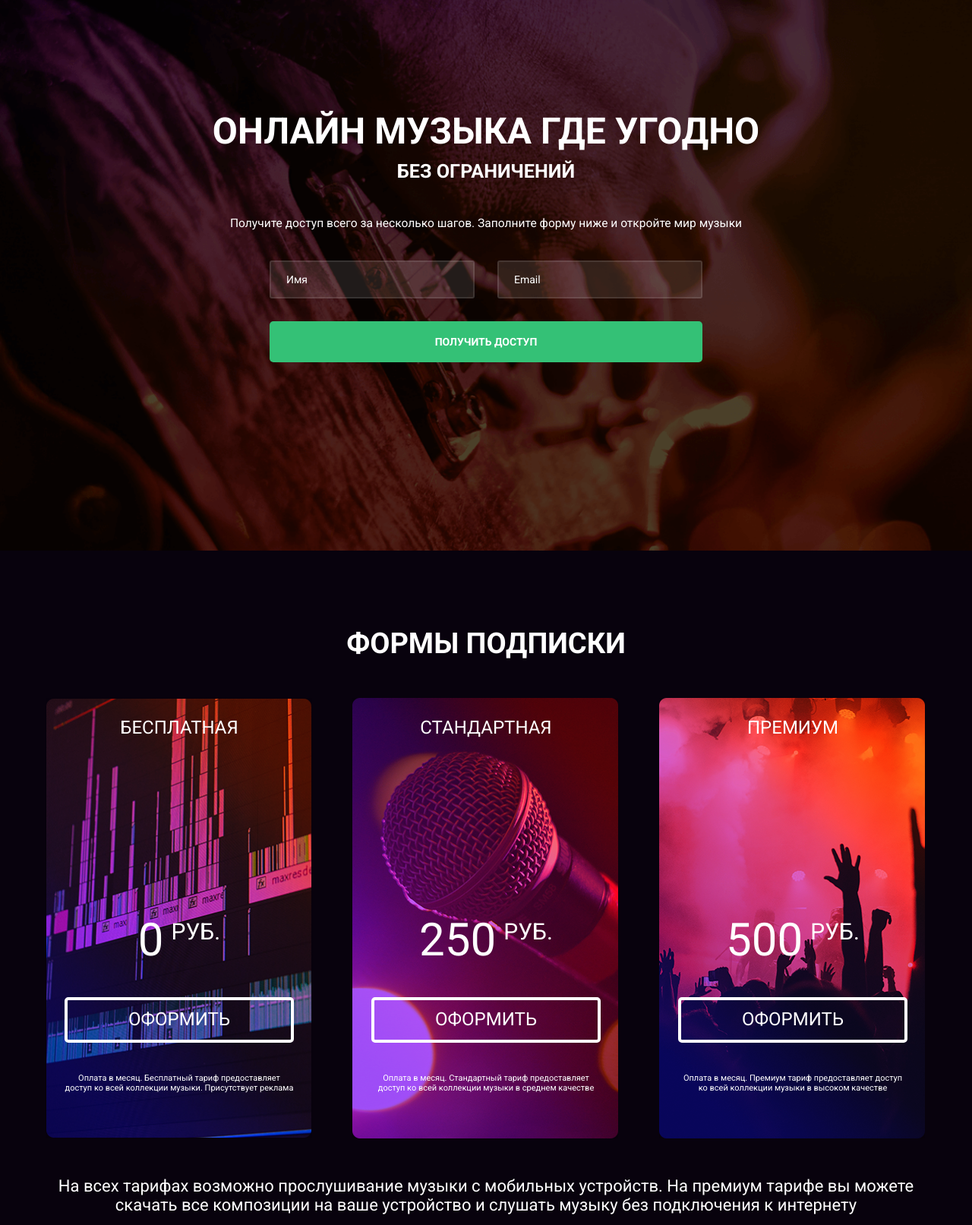
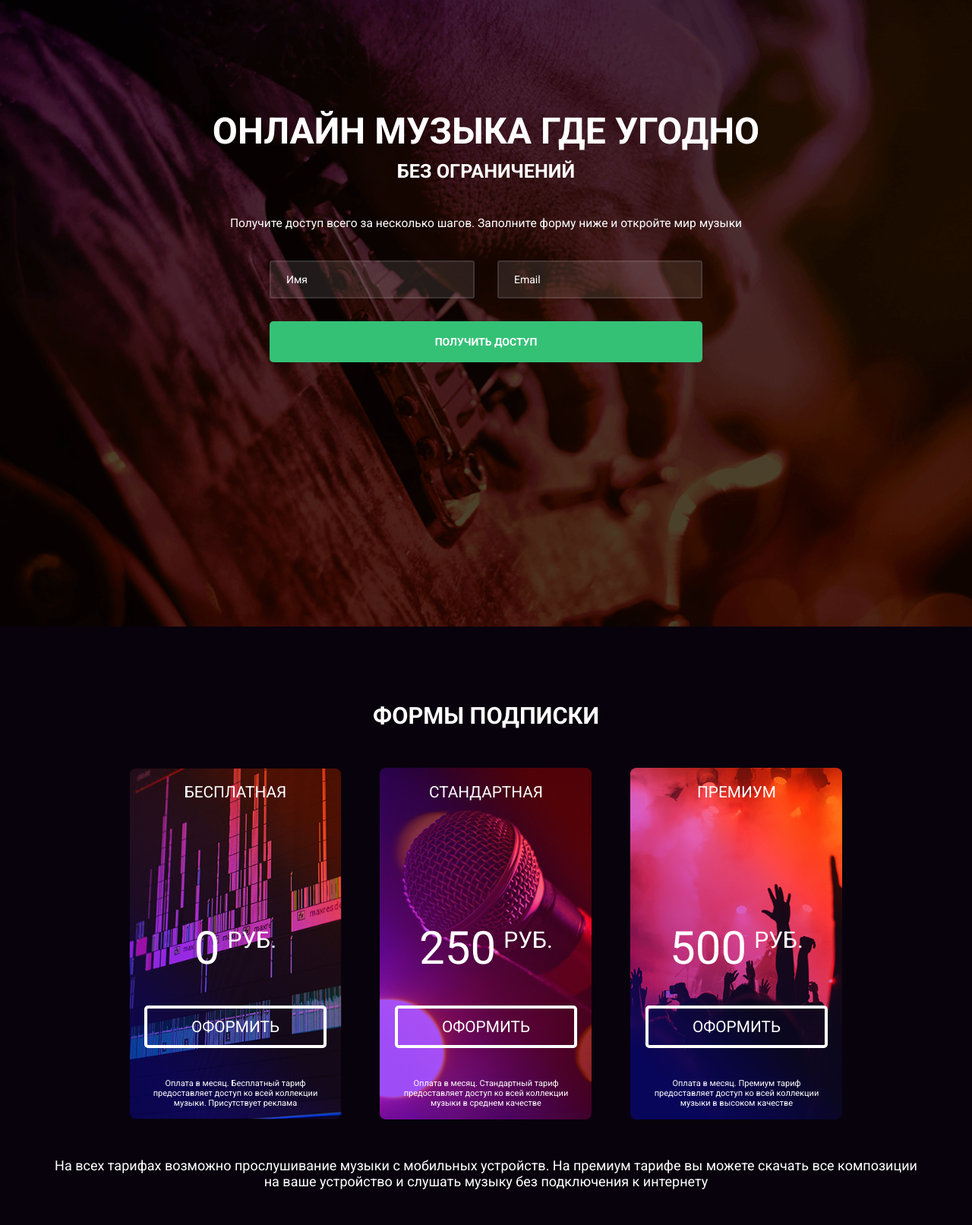
Before and after one commit to bayeget/layout-designer-project-lvl2, a website: page src/index.html in a window 1280 px wide. Shown: the part 127-1740 px from the top of the page at 76% size. Drawn offline with Linux system fonts and the light colour scheme.

Commit message:
adaptive design section

```diff
--- a/src/index.html
+++ b/src/index.html
@@ -51,45 +51,45 @@
         </form>
       </div>
     </section>
-    <section class="mb-100">
+    <section>
       <div class="container">
         <h2 class="h2">Формы подписки</h2>
-        <div class="flex justify-content-between mt-50">
+        <div class="subscription mt-50">
           <article class="subscription-item subscription-item-free text-center text-white">
-            <div class="tt-u fz-24 flex-1">Бесплатная</div>
+            <div class="tt-u subscription-item-font flex-1">Бесплатная</div>
             <div class="fz-60 mb-40 subscription-item-price flex justify-content-center">0 <span class="fz-30 tt-u ml-10 subscription-item-currency">руб.</span></div>
-            <button class="btn btn-outline-white border-width-4 fz-24 btn-full mb-40">Оформить</button>
+            <button class="btn btn-outline-white border-width-4 subscription-item-font btn-full mb-40">Оформить</button>
             <p class="fz-11">Оплата в месяц. Бесплатный тариф предоставляет доступ ко всей коллекции музыки.
               Присутствует реклама</p>
           </article>
           <article class="subscription-item subscription-item-standart text-center text-white">
-            <div class="tt-u fz-24 flex-1">Стандартная</div>
+            <div class="tt-u subscription-item-font flex-1">Стандартная</div>
             <div class="fz-60 mb-40 subscription-item-price flex justify-content-center">250 <span class="fz-30 tt-u ml-10 subscription-item-currency">руб.</span></div>
-            <button class="btn btn-outline-white border-width-4 fz-24 btn-full mb-40">Оформить</button>
+            <button class="btn btn-outline-white border-width-4 subscription-item-font btn-full mb-40">Оформить</button>
             <p class="fz-11">Оплата в месяц. Стандартный тариф предоставляет доступ ко всей коллекции музыки в среднем
               качестве</p>
           </article>
           <article class="subscription-item subscription-item-premium text-center text-white">
-            <div class="tt-u fz-24 flex-1">Премиум</div>
+            <div class="tt-u subscription-item-font flex-1">Премиум</div>
             <div class="fz-60 mb-40 subscription-item-price flex justify-content-center">500 <span class="fz-30 tt-u ml-10 subscription-item-currency">руб.</span></div>
-            <button class="btn btn-outline-white border-width-4 fz-24 btn-full mb-40">Оформить</button>
+            <button class="btn btn-outline-white border-width-4 subscription-item-font btn-full mb-40">Оформить</button>
             <p class="fz-11">Оплата в месяц. Премиум тариф предоставляет доступ ко всей коллекции музыки в высоком
               качестве</p>
           </article>
         </div>
-        <p class="text-center text-white fz-22 mt-50">На всех тарифах возможно прослушивание музыки с мобильных
+        <p class="subscription-info mt-50">На всех тарифах возможно прослушивание музыки с мобильных
           устройств. На премиум тарифе вы можете скачать все
           композиции на ваше устройство и слушать музыку без подключения к интернету</p>
       </div>
     </section>
-    <section class="mb-100">
+    <section>
       <div class="container">
         <h2 class="h2 mb-50">Последние новости</h2>
-        <article class="news mb-70 flex justify-content-between gap-30">
+        <article class="news mb-70">
           <div class="flex-1">
-            <img src="../images/Music to Be Murdered By.png" alt="Music to Be Murdered By">
+            <img class="news-img" src="../images/Music to Be Murdered By.png" alt="Music to Be Murdered By">
           </div>
-          <div class="flex-1">
+          <div class="flex-1 news-info">
             <h3 class="h3 tt-n text-left mb-20 mt-25">Music to Be Murdered By</h3>
             <p class="text-grey lh-2 mb-15">Новый альбом Eminem «Music to Be Murdered By» уже доступен в нашем сервисе.
               На
@@ -103,8 +103,8 @@
             <button class="btn btn-outline-grey fz-12 news-btn">К альбому</button>
           </div>
         </article>
-        <article class="news flex justify-content-between gap-30">
-          <div class="flex-1">
+        <article class="news">
+          <div class="flex-1 news-info">
             <h3 class="h3 tt-n text-left mb-25">Ordinary Man</h3>
             <p class="text-grey lh-2 mb-15">Легенда рока Оззи Озборн спустя 10 лет выпустил новый альбом Ordinary Man.
               Слушайте в числе первых на Music Box</p>
@@ -118,17 +118,17 @@
           </div>
 
           <div class="flex-1">
-            <img src="../images/Ordinary Man.png" alt="Ordinary Man">
+            <img class="news-img" src="../images/Ordinary Man.png" alt="Ordinary Man">
           </div>
         </article>
       </div>
 
     </section>
-    <section class="mb-100">
+    <section>
       <div class="container">
         <h2 class="h2 mb-50">Мобильное приложение</h2>
-        <div class="flex justify-content-between">
-          <div class="flex-1 pt-30">
+        <div class="mobile-app">
+          <div class="flex-1 pt-30 mobile-app-info">
             <p class="text-grey fz-16 mb-25">Воспользуйтесь нашим мобильным приложением. Оно позволит слушать музыку с любого устройства на базе
               операционных систем Androind и iOS</p>
             <p class="text-grey fz-16 mb-25">С тарифом «Премиум» приложение позволяет скачивать все композиции из нашей коллекции. Вы можете слушать
@@ -138,7 +138,7 @@
             </button>
           </div>
           <div class="flex-1 text-center">
-            <img src="../images/iphone.png" alt="Мобильное приложение">
+            <img class="mobile-app-img" src="../images/iphone.png" alt="Мобильное приложение">
           </div>
         </div>
       </div>
@@ -146,7 +146,7 @@
   </main>
   <footer class="footer">
     <div class="container">
-      <div class="menu-footer pt-80 pb-100 flex">
+      <div class="menu-footer pt-80 flex">
         <div class="col mr-100">
           <div class="mb-30 bold">О нас</div>
           <ul>
@@ -186,7 +186,7 @@
         <div class="col"></div>
       </div>
     </div>
-    <div class="container">
+    <div class="container m-0">
       <nav>
         <ul class="menu-footer-end flex align-items-center justify-content-between pt-50 pb-50">
           <li><a href="#">Магазин</a></li>
--- /dev/null
+++ b/src/styles/scss/abstracts/_functions.scss
@@ -0,0 +1,8 @@
+@function calcFluidFontSize($f-min, $f-max, $v-min, $v-max) {
+  $k: ($f-max - $f-min)/($v-max - $v-min);
+  $b: $f-min - $k * $v-min;
+
+  $b: $b * 1px;
+
+  @return calc( #{$k} * 100vw + #{$b} );
+}
--- a/src/styles/scss/abstracts/_global.scss
+++ b/src/styles/scss/abstracts/_global.scss
@@ -71,6 +71,10 @@
   margin: auto;
 }
 
+.m-0 {
+  margin: 0 !important;
+}
+
 .ml-10 {
   margin-left: 10px;
 }
@@ -108,16 +112,8 @@ h3 {
   @include responsive-font-size(30, 60);
 }
 
-.r-fz-30-18 {
-  @include responsive-font-size(18, 30);
-}
-
-.r-fz-18-12 {
-  @include responsive-font-size(12, 18);
-}
-
 .h2 {
-  font-size: 38px;
+  @include responsive-font-size(20, 38);
 }
 
 .h3 {
@@ -130,6 +126,14 @@ $main-font-size: 11, 12, 14, 16, 18, 22, 24, 30, 60;
   .fz-#{$fz} {
     font-size: #{$fz}px;
   }
+}
+
+.r-fz-30-18 {
+  @include responsive-font-size(18, 30);
+}
+
+.r-fz-18-12 {
+  @include responsive-font-size(12, 18);
 }
 
 .text-white {
--- a/src/styles/scss/abstracts/_mixins.scss
+++ b/src/styles/scss/abstracts/_mixins.scss
@@ -16,14 +16,7 @@ $breakpoints: (
   }
 }
 
-@function calcFluidFontSize($f-min, $f-max, $v-min, $v-max) {
-  $k: ($f-max - $f-min)/($v-max - $v-min);
-  $b: $f-min - $k * $v-min;
 
-  $b: $b * 1px;
-
-  @return calc( #{$k} * 100vw + #{$b} );
-}
 
 @mixin responsive-font-size($f-min, $f-max) {
   font-size: calcFluidFontSize($f-min, $f-max, 320, 1920)
--- a/src/styles/scss/app.scss
+++ b/src/styles/scss/app.scss
@@ -1,14 +1,13 @@
+@import "abstracts/functions";
 @import "abstracts/variables";
 @import "abstracts/mixins";
 @import "abstracts/global";
 
 @import "components/registration-form";
 @import "components/btn";
-@import "components/subscription-item";
+@import "components/subscription";
 @import "components/news";
-
-
-
+@import "components/mobile-app";
 
 body {
   box-sizing: border-box;
@@ -43,11 +42,14 @@ ul > li {
 
   width: 100%;
   max-width: 1200px;
-  margin: 0 auto;
+  margin: 0 auto 100px;
 
   overflow: hidden;
   @include media(large) {
     padding: 0 20px;
+  }
+  @include media(small) {
+    margin-bottom: 90px;
   }
 }
 
--- a/src/styles/scss/components/_btn.scss
+++ b/src/styles/scss/components/_btn.scss
@@ -17,6 +17,10 @@ button {
   cursor: pointer;
   &.border-width-4 {
     padding: 12px 30px;
+  }
+
+  @include media(custom, 570px) {
+    width: 100%;
   }
 }
 
--- /dev/null
+++ b/src/styles/scss/components/_mobile-app.scss
@@ -0,0 +1,18 @@
+.mobile-app {
+  display: flex;
+  justify-content: space-between;
+  flex-wrap: wrap;
+  @include media(small) {
+    flex-direction: column;
+  }
+}
+
+.mobile-app-info {
+  @include media(small) {
+    order: 1;
+  }
+}
+
+.mobile-app-img {
+  max-width: 100%;
+}
--- a/src/styles/scss/components/_news.scss
+++ b/src/styles/scss/components/_news.scss
@@ -1,3 +1,20 @@
+.news {
+  display: flex;
+  justify-content: space-between;
+  align-items: center;
+
+  gap: 30px;
+
+  @include media(small) {
+    flex-direction: column;
+  }
+}
+
+.news-img {
+  width: 100%;
+  height: auto;
+}
+
 .news-author {
   width: 221px;
   height: 28px;
@@ -14,6 +31,12 @@
   color: var(--color-555);
 }
 
+.news-info {
+  @include media(small) {
+    order: 1;
+  }
+}
+
 .news-btn {
   padding: 8px 30px;
   line-height: 28px;
--- a/src/styles/scss/components/_subscription-item.scss
+++ /dev/null
@@ -1,28 +0,0 @@
-.subscription-item {
-  display: flex;
-  flex-direction: column;
-  justify-content: space-between;
-
-  width: 352px;
-  height: 580px;
-  padding: 25px 25px 60px;
-
-  background-size: contain;
-  background-repeat: no-repeat;
-}
-
-.subscription-item-currency {
-  padding-top: 7px;
-}
-
-$subscription: (
-  free: "'../../images/subscribe_1.png'",
-  standart: "'../../images/subscribe_2.png'",
-  premium: "'../../images/subscribe_3.png'"
-);
-
-@each $tarif, $url in $subscription {
-  .subscription-item-#{$tarif} {
-    background-image: url(#{$url});
-  }
-}
--- /dev/null
+++ b/src/styles/scss/components/_subscription.scss
@@ -0,0 +1,56 @@
+.subscription {
+  display: flex;
+  justify-content: space-between;
+  @include media(large) {
+    justify-content: center;
+    flex-wrap: wrap;
+    gap: 50px;
+  }
+}
+
+.subscription-info {
+  @include responsive-font-size(12, 22);
+
+  text-align: center;
+  color: var(--color-white);
+}
+
+.subscription-item {
+  display: flex;
+  flex-direction: column;
+  justify-content: space-between;
+
+  width: 352px;
+  height: 580px;
+  padding: 25px 25px 60px;
+
+  background-size: contain;
+  background-repeat: no-repeat;
+
+  @include media(large) {
+    width: 280px;
+    height: 463px;
+    padding: 20px 20px 15px;
+
+  }
+}
+
+.subscription-item-font {
+  @include responsive-font-size(16, 24);
+}
+
+.subscription-item-currency {
+  padding-top: 7px;
+}
+
+$subscription: (
+  free: "'../../images/subscribe_1.png'",
+  standart: "'../../images/subscribe_2.png'",
+  premium: "'../../images/subscribe_3.png'",
+);
+
+@each $tarif, $url in $subscription {
+  .subscription-item-#{$tarif} {
+    background-image: url(#{$url});
+  }
+}
--- a/src/styles/scss/layout/_banner.scss
+++ b/src/styles/scss/layout/_banner.scss
@@ -18,4 +18,13 @@
 
     content: '';
   }
+  @include media(medium) {
+    padding-bottom: 200px;
+  }
+  @include media(small) {
+    padding-bottom: 100px;
+  }
+  @include media(custom, 375px) {
+    padding-bottom: 44px;
+  }
 }
```
Also changed, not shown: src/styles/style.css, 1 other file.
